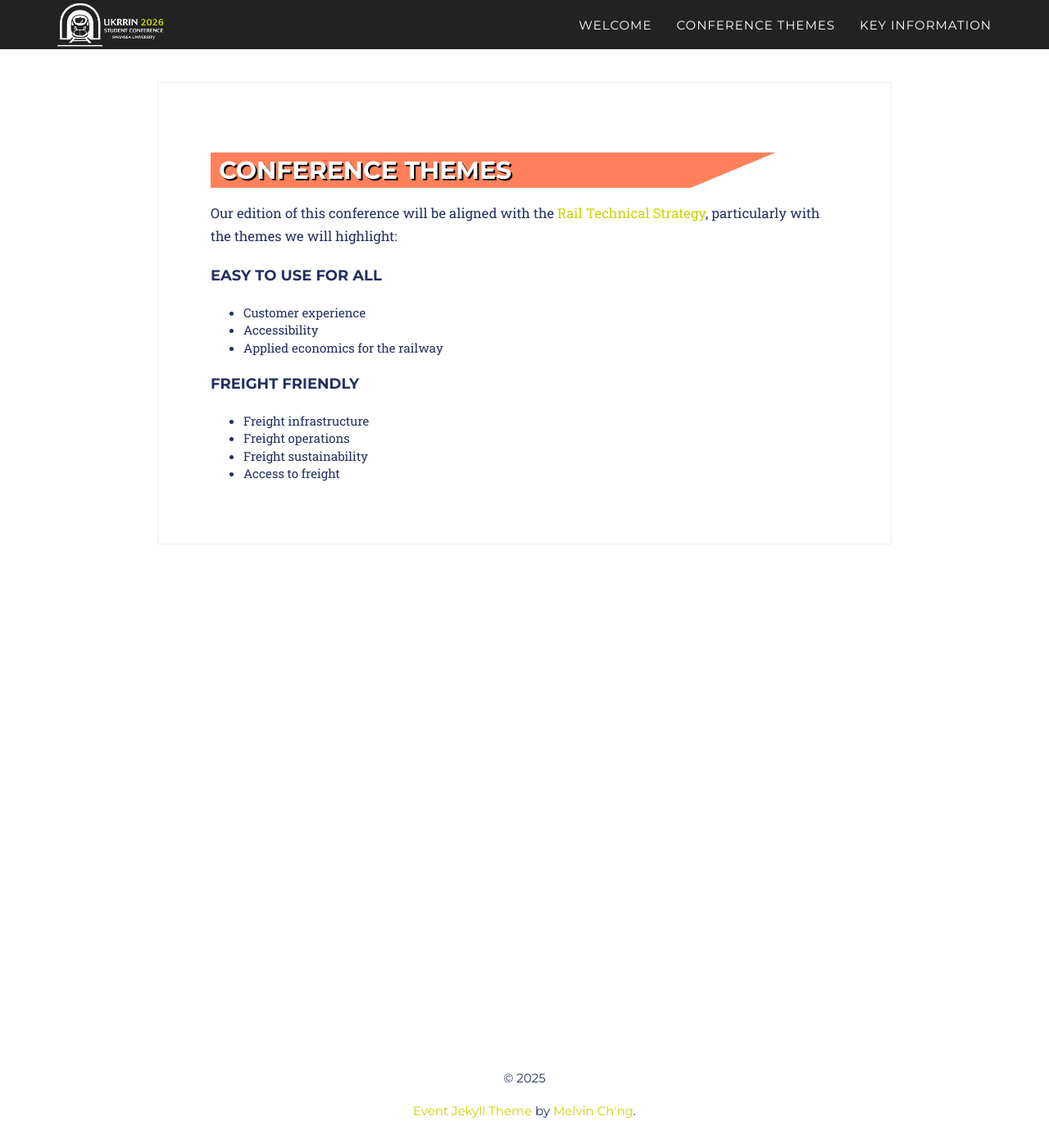
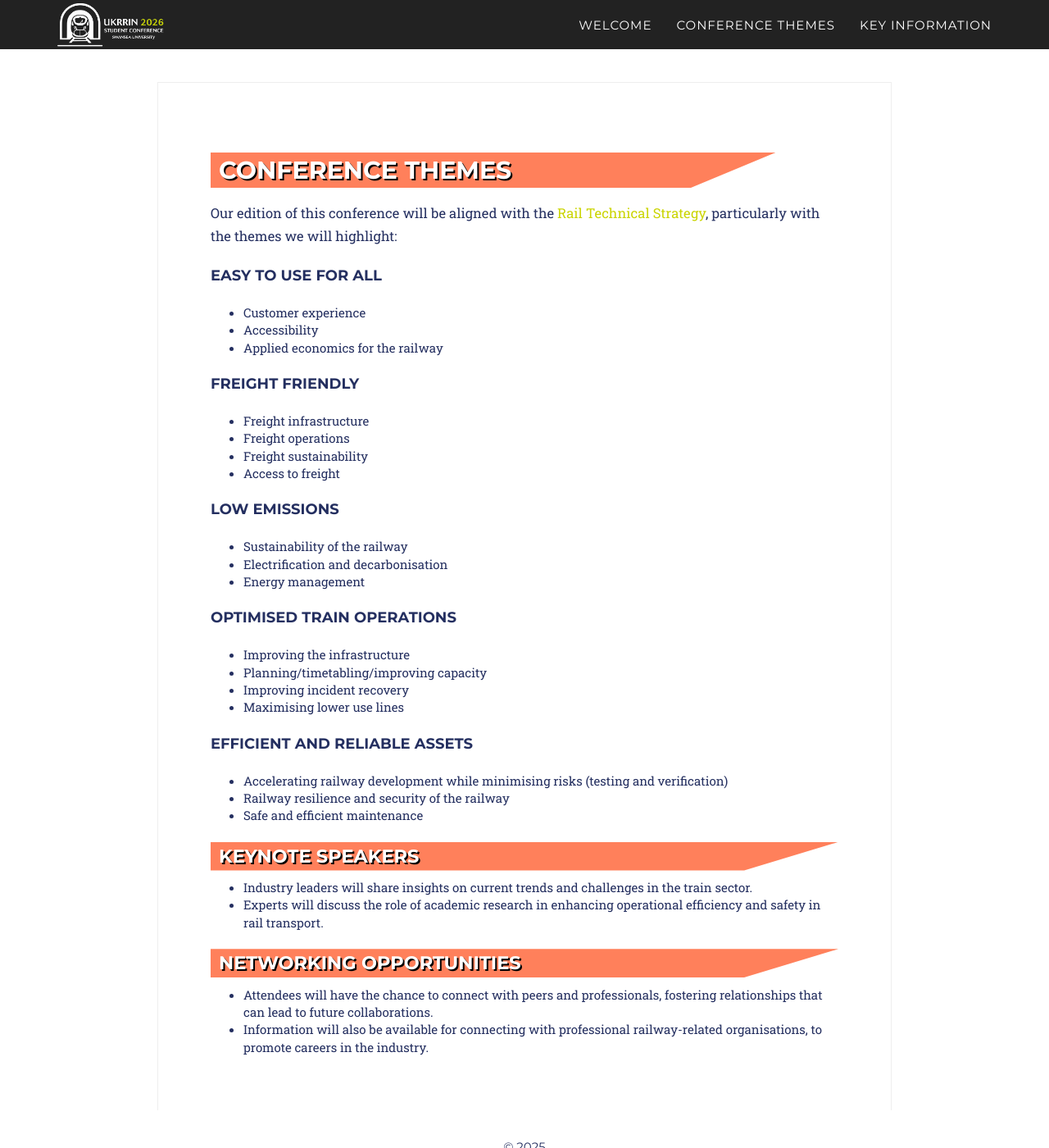
Before and after one commit to ukrrin2026swansea/ukrrin2026swansea.github.io, a Jekyll site: the page built from _2017_pages/themes.html, in a window 1280 px wide and 1400 px high. Shown: the whole window at 82% size. Built offline with Jekyll 4.4.1, drawn with Linux system fonts in a browser that asks for light colours; some web fonts are replaced.

Commit message:
Enhance key information and conference themes pages with improved layout and additional content; update navigation links for better accessibility.

```diff
--- a/_2017_pages/themes.html
+++ b/_2017_pages/themes.html
@@ -19,5 +19,52 @@ title: Conference Themes
     <li>Freight sustainability</li>
     <li>Access to freight</li>
   </ul>
-  <!-- Add more themes as needed -->
+  <h4>Low emissions</h4>
+    <ul>
+      <li>Sustainability of the railway</li>
+      <li>Electrification and decarbonisation</li>
+      <li>Energy management</li>
+    </ul>
+
+    <h4>Optimised train operations</h4>
+    <ul>
+      <li>Improving the infrastructure</li>
+      <li>Planning/timetabling/improving capacity</li>
+      <li>Improving incident recovery</li>
+      <li>Maximising lower use lines</li>
+    </ul>
+
+    <h4>Efficient and reliable assets</h4>
+    <ul>
+      <li>
+        Accelerating railway development while minimising risks (testing and
+        verification)
+      </li>
+      <li>Railway resilience and security of the railway</li>
+      <li>Safe and efficient maintenance</li>
+    </ul>
+
+    <h2>Keynote Speakers</h2>
+    <ul>
+      <li>
+        Industry leaders will share insights on current trends and challenges in
+        the train sector.
+      </li>
+      <li>
+        Experts will discuss the role of academic research in enhancing
+        operational efficiency and safety in rail transport.
+      </li>
+    </ul>
+
+    <h2>Networking Opportunities</h2>
+    <ul>
+      <li>
+        Attendees will have the chance to connect with peers and professionals,
+        fostering relationships that can lead to future collaborations.
+      </li>
+      <li>
+        Information will also be available for connecting with professional
+        railway-related organisations, to promote careers in the industry.
+      </li>
+    </ul>
 </section>
```
Also changed, not shown: _2017_pages/key-info.html (+15 -14 lines), _includes/2017_data/header-home.html (+14 -2 lines).
